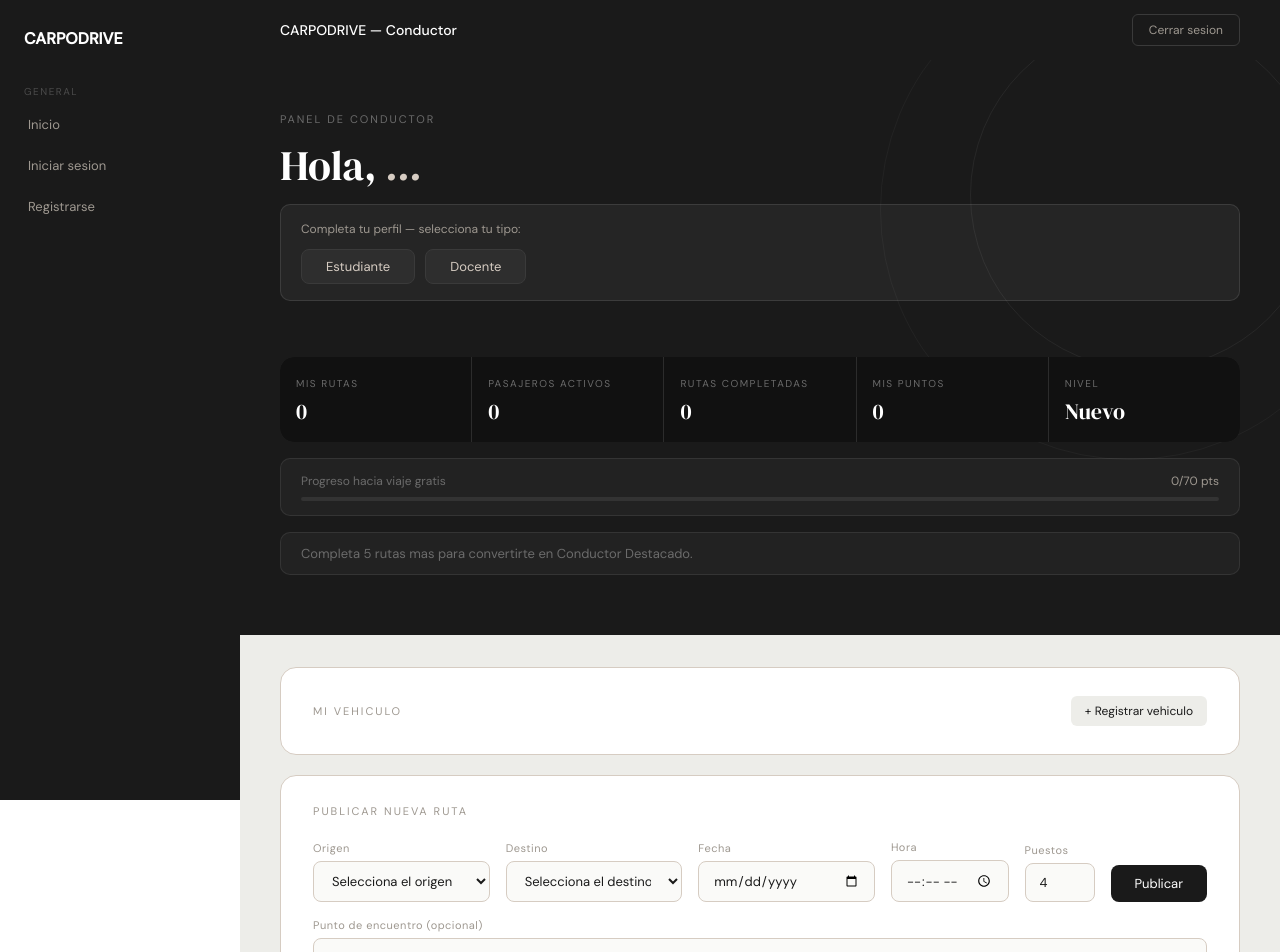
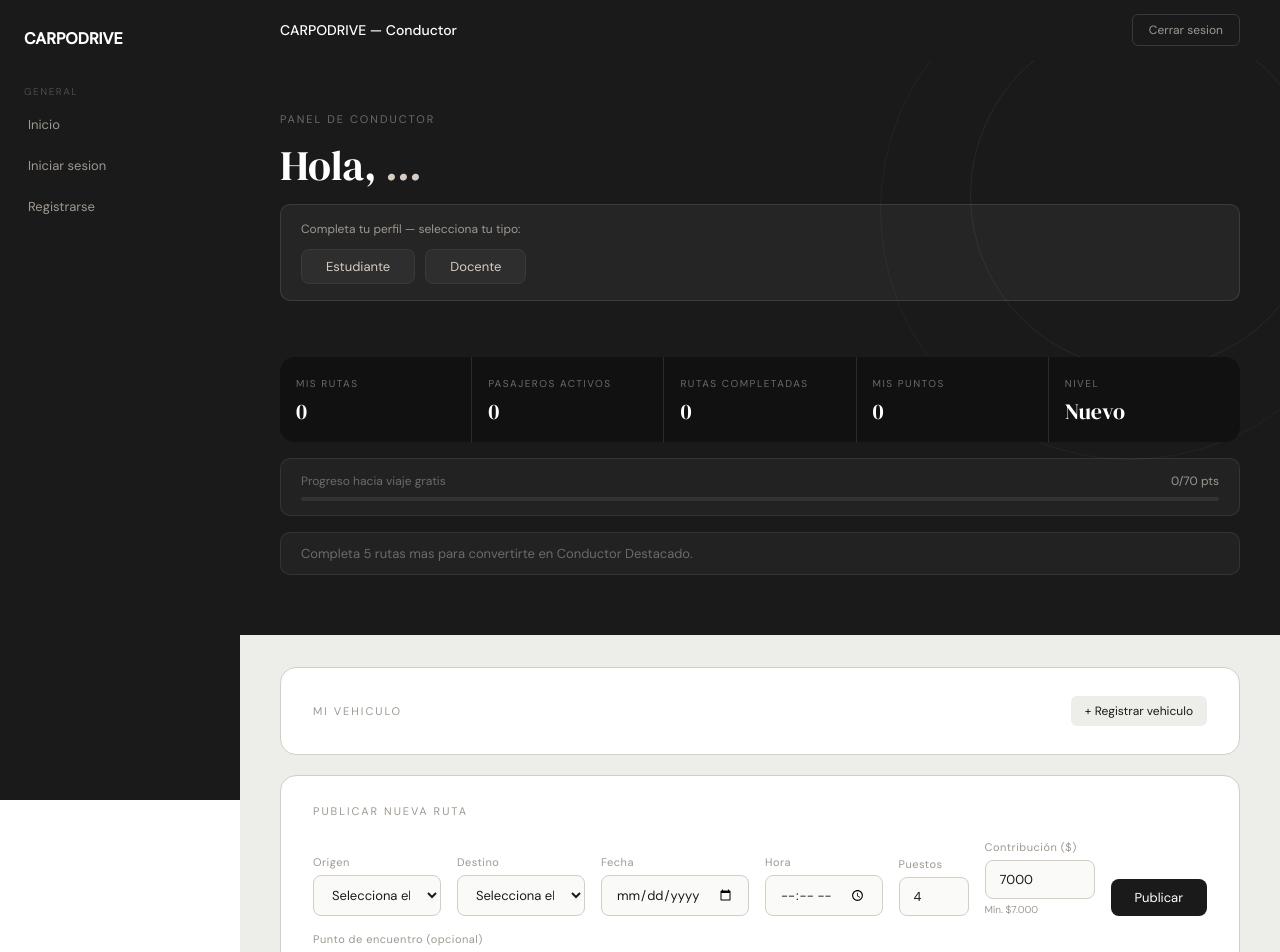
Before and after one commit to carolinapoli1036/Proyecto, a Next.js app: page /driver/dashboard in a window 1280 px wide. Shown: the top 952 px of the page. Built offline with nearby package versions, Linux system fonts and the light colour scheme.

Commit message:
feat: contribucion minima 7000 modificable

```diff
--- a/app/api/rutas/route.ts
+++ b/app/api/rutas/route.ts
@@ -24,10 +24,15 @@ export async function GET(request: Request) {
 
 export async function POST(request: Request) {
   try {
-    const { conductor_id, origen, destino, hora_salida, puestos, tipo_origen, fecha, punto_encuentro } = await request.json();
+    const { conductor_id, origen, destino, hora_salida, puestos, tipo_origen, fecha, punto_encuentro, contribucion } = await request.json();
 
     if (!conductor_id || !origen || !destino || !hora_salida || !fecha) {
       return NextResponse.json({ error: 'Faltan campos requeridos' }, { status: 400 });
+    }
+
+    const contribucionFinal = contribucion ? parseInt(contribucion) : 7000;
+    if (contribucionFinal < 7000) {
+      return NextResponse.json({ error: 'La contribución mínima es $7.000' }, { status: 400 });
     }
 
     const ahoraColombia = new Date(Date.now() - 5 * 60 * 60 * 1000);
@@ -38,9 +43,9 @@ export async function POST(request: Request) {
     }
 
     await db.execute(
-      `INSERT INTO rutas (conductor_id, tipo_origen, origen, destino, hora_salida, puestos_disponibles, puestos_totales, estado, fecha, punto_encuentro)
-       VALUES (?, ?, ?, ?, ?, ?, ?, 'activa', ?, ?)`,
-      [conductor_id, tipo_origen, origen, destino, hora_salida, puestos, puestos, fecha, punto_encuentro || null]
+      `INSERT INTO rutas (conductor_id, tipo_origen, origen, destino, hora_salida, puestos_disponibles, puestos_totales, estado, fecha, punto_encuentro, contribucion)
+       VALUES (?, ?, ?, ?, ?, ?, ?, 'activa', ?, ?, ?)`,
+      [conductor_id, tipo_origen, origen, destino, hora_salida, puestos, puestos, fecha, punto_encuentro || null, contribucionFinal]
     );
 
     return NextResponse.json({ mensaje: 'Ruta publicada exitosamente' }, { status: 201 });
--- a/app/driver/dashboard/page.tsx
+++ b/app/driver/dashboard/page.tsx
@@ -22,7 +22,7 @@ export default function DriverDashboard() {
   const [misReservasComoP, setMisReservasComoP] = useState<any[]>([]);
 
   const [formRuta, setFormRuta] = useState({
-    tipo_origen: '', origen: '', destino: '', hora_salida: '', puestos: 4, fecha: '', punto_encuentro: '',
+    tipo_origen: '', origen: '', destino: '', hora_salida: '', puestos: 4, fecha: '', punto_encuentro: '', contribucion: 7000,
   });
 
   const [formVehiculo, setFormVehiculo] = useState({
@@ -100,6 +100,7 @@ export default function DriverDashboard() {
       cargarReservasDeRuta(ruta_id);
     }
   };
+
   const handleAbordaje = async (reserva_id: number, abordado: boolean) => {
     await fetch('/api/reservas/abordaje', {
       method: 'PATCH',
@@ -114,6 +115,9 @@ export default function DriverDashboard() {
     if (!formRuta.origen || !formRuta.destino || !formRuta.hora_salida || !formRuta.fecha) {
       setError('Por favor completa todos los campos incluyendo la fecha'); return;
     }
+    if (formRuta.contribucion < 7000) {
+      setError('La contribución mínima es $7.000'); return;
+    }
     const res = await fetch('/api/rutas', {
       method: 'POST',
       headers: { 'Content-Type': 'application/json' },
@@ -123,7 +127,7 @@ export default function DriverDashboard() {
     if (res.ok) {
       setMensaje('Ruta publicada exitosamente');
       cargarRutas(usuario.id);
-      setFormRuta({ tipo_origen: '', origen: '', destino: '', hora_salida: '', puestos: 4, fecha: '', punto_encuentro: '' });
+      setFormRuta({ tipo_origen: '', origen: '', destino: '', hora_salida: '', puestos: 4, fecha: '', punto_encuentro: '', contribucion: 7000 });
     } else { setError(data.error); }
   };
 
@@ -286,7 +290,6 @@ export default function DriverDashboard() {
         <option value="Institución Universitaria Colegio Mayor">Colegio Mayor</option>
         <option value="Tecnológico de Antioquia">Tecnológico de Antioquia</option>
         <option value="SENA Regional Antioquia">SENA</option>
-
       </optgroup>
       <optgroup label="Estaciones Metro">
         {['Caribe','Universidad','El Poblado','San Antonio','Niquía','Acevedo','Industriales','Aguacatala','Ayurá','Envigado','Itagüí','La Estrella','Sabaneta'].map(e => (
@@ -492,7 +495,7 @@ export default function DriverDashboard() {
         {/* Publicar ruta */}
         <div className="card" style={{ background: '#fff', border: '0.5px solid #D6CCC2', borderRadius: '16px', padding: '28px 32px', marginBottom: '20px' }}>
           <p style={{ fontSize: '11px', color: '#9E9890', letterSpacing: '2px', textTransform: 'uppercase', marginBottom: '22px', fontFamily: sans }}>Publicar nueva ruta</p>
-          <div className="form-ruta-grid" style={{ display: 'grid', gridTemplateColumns: '1fr 1fr 1fr auto auto auto', gap: '16px', alignItems: 'flex-end', marginBottom: '16px' }}>
+          <div className="form-ruta-grid" style={{ display: 'grid', gridTemplateColumns: '1fr 1fr 1fr auto auto auto auto', gap: '16px', alignItems: 'flex-end', marginBottom: '16px' }}>
             <div>
               <label style={labelStyle}>Origen</label>
               <select style={inputStyle} value={formRuta.origen} onChange={e => setFormRuta({ ...formRuta, origen: e.target.value })}>
@@ -519,6 +522,21 @@ export default function DriverDashboard() {
               <label style={labelStyle}>Puestos</label>
               <input type="number" min="1" max="4" style={{ ...inputStyle, width: '70px' }} value={formRuta.puestos}
                 onChange={e => setFormRuta({ ...formRuta, puestos: parseInt(e.target.value) })} />
+            </div>
+            <div>
+              <label style={labelStyle}>Contribución ($)</label>
+              <input
+                type="number"
+                min="7000"
+                step="500"
+                style={{ ...inputStyle, width: '110px' }}
+                value={formRuta.contribucion}
+                onChange={e => {
+                  const val = parseInt(e.target.value);
+                  setFormRuta({ ...formRuta, contribucion: isNaN(val) ? 7000 : val });
+                }}
+              />
+              <p style={{ fontSize: '10px', color: '#9E9890', marginTop: '4px', fontFamily: sans }}>Mín. $7.000</p>
             </div>
             <button onClick={handlePublicar} style={{ background: '#1a1a1a', color: '#fff', border: 'none', borderRadius: '8px', padding: '10px 24px', fontSize: '13px', cursor: 'pointer', fontFamily: sans, whiteSpace: 'nowrap' }}>Publicar</button>
           </div>
@@ -635,9 +653,6 @@ export default function DriverDashboard() {
           )}
         </div>
 
-
-
-
         {/* Buscar ruta como pasajero */}
         <div className="card" style={{ background: '#fff', border: '0.5px solid #D6CCC2', borderRadius: '16px', padding: '28px 32px', marginBottom: '20px' }}>
           <p style={{ fontSize: '11px', color: '#9E9890', letterSpacing: '2px', textTransform: 'uppercase', marginBottom: '22px', fontFamily: sans }}>Buscar ruta como pasajero</p>
@@ -689,7 +704,9 @@ export default function DriverDashboard() {
                   </div>
                   <div>
                     <p style={{ fontSize: '10px', color: '#9E9890', marginBottom: '4px', fontFamily: sans, letterSpacing: '1px' }}>CONTRIBUCIÓN</p>
-                    <p style={{ fontSize: '13px', color: '#1a1a1a', fontWeight: 500, fontFamily: serif }}>$4.000</p>
+                    <p style={{ fontSize: '13px', color: '#1a1a1a', fontWeight: 500, fontFamily: serif }}>
+                      ${(ruta.contribucion || 7000).toLocaleString('es-CO')}
+                    </p>
                   </div>
                   <div style={{ display: 'flex', flexDirection: 'column', gap: '6px' }}>
                     <button onClick={() => handleReservar(ruta.id)} disabled={ruta.puestos_disponibles === 0}
```
Lines whose indentation alone changed are shown as unchanged.
